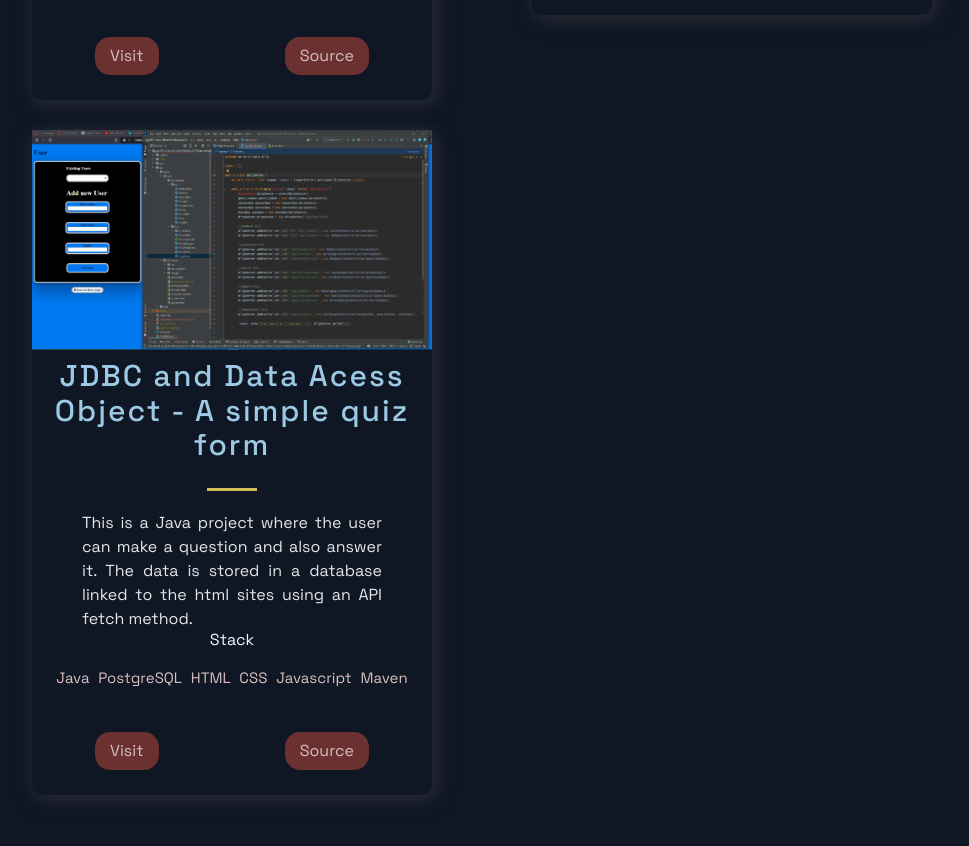
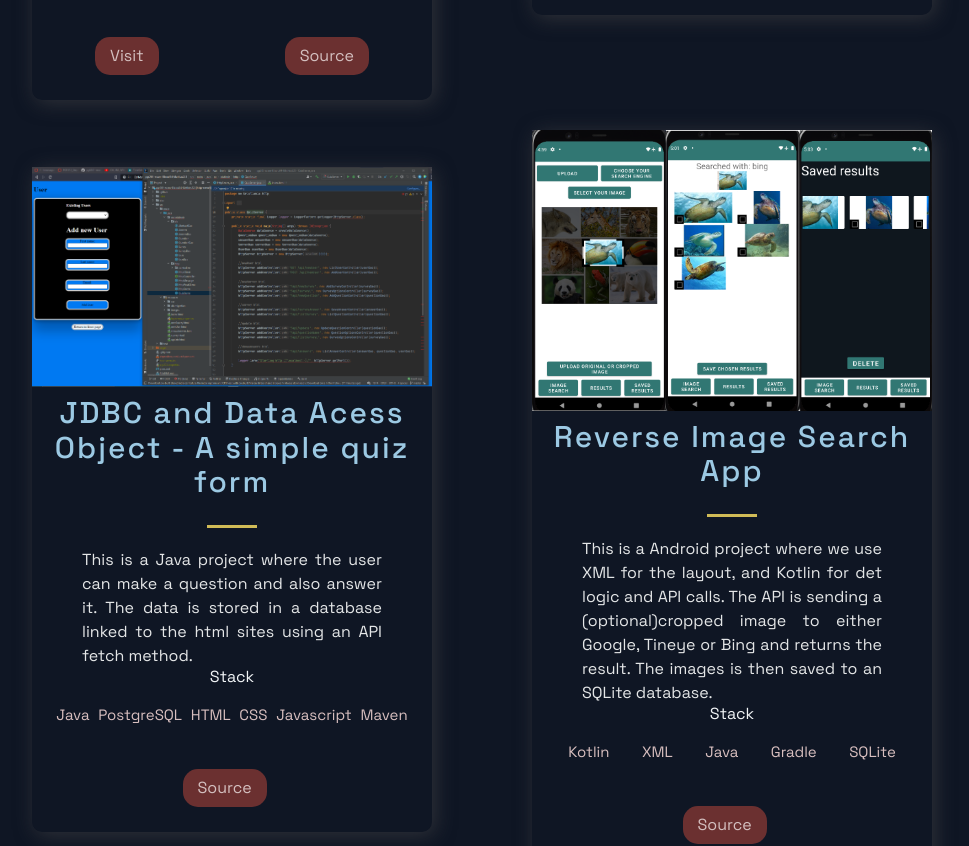
Before and after one commit to Ellaoui94/my-portfolio, a Next.js app: page / in a window 1280 px wide. Shown: the part 2280-3126 px from the top of the page, without its empty margins (158-1127 px from the left). Built offline with nearby package versions, Linux system fonts and the light colour scheme.

Commit message:
updated code, info and a new project

```diff
--- a/src/components/Footer/Footer.js
+++ b/src/components/Footer/Footer.js
@@ -22,10 +22,10 @@ const Footer = () => {
                 <Slogan>Innovating one project at a time</Slogan>
             </CompanyContainer>
             <SocialContainer>
-            <SocialIcons href="https://github.com/Ellaoui94">
+            <SocialIcons href="https://github.com/Ellaoui94" target="_blank">
                 <AiFillGithub size="3rem"/>
             </SocialIcons>
-            <SocialIcons href="https://www.linkedin.com/in/ellaoui-abdellaoui-9b7033207/">
+            <SocialIcons href="https://www.linkedin.com/in/ellaoui/" target="_blank">
                 <AiFillLinkedin size="3rem"/>
             </SocialIcons>
             </SocialContainer>
--- a/src/components/Header/Header.js
+++ b/src/components/Header/Header.js
@@ -32,10 +32,10 @@ const Header = () =>  (
           </li>
       </Div2>
       <Div3>
-          <SocialIcons href="https://github.com/Ellaoui94">
+          <SocialIcons href="https://github.com/Ellaoui94" target="_blank">
               <AiFillGithub size="3rem"/>
           </SocialIcons>
-          <SocialIcons href="https://www.linkedin.com/in/ellaoui-abdellaoui-9b7033207/">
+          <SocialIcons href="https://www.linkedin.com/in/ellaoui/" target="_blank">
               <AiFillLinkedin size="3rem"/>
           </SocialIcons>
       </Div3>
--- a/src/components/Projects/Projects.js
+++ b/src/components/Projects/Projects.js
@@ -27,8 +27,8 @@ const Projects = () => (
                       </TagList>
                   </div>
                   <UtilityList>
-                      <ExternalLinks href={visit}>Visit</ExternalLinks>
-                      <ExternalLinks href={source}>Source</ExternalLinks>
+                      {visit ? <ExternalLinks href={visit} target="_blank">Visit</ExternalLinks> : <div></div>}
+                      {visit ? <ExternalLinks href={source} target="_blank">Source</ExternalLinks> :  <ExternalLinks style={{marginRight: 115}}  href={source} target="_blank">Source</ExternalLinks> }
                   </UtilityList>
               </BlogCard>
           ))}
--- a/src/constants/constants.js
+++ b/src/constants/constants.js
@@ -34,14 +34,22 @@ export const projects = [
     source: 'https://github.com/Ellaoui94/WebprosjektEksamen',
     visit: 'https://ellaoui94.github.io/WebprosjektEksamen/',
     id: 3,
-  },  {
+  },
+  {
     title: 'JDBC and Data Acess Object - A simple quiz form',
     description: "This is a Java project where the user can make a question and also answer it. The data is stored in a database linked to the html sites using an API fetch method.",
     image: '/images/img_4.png',
     tags: ['Java', 'PostgreSQL', 'HTML', 'CSS', 'Javascript', 'Maven'],
-    source: 'https://google.com',
-    visit: 'https://google.com',
-    id: 3,
+    source: 'https://github.com/kristiania-pgr203-2021/pgr203-innlevering-3-Mathias223',
+    id: 4,
+  },
+  {
+    title: 'Reverse Image Search App',
+    description: "This is a Android project where we use XML for the layout, and Kotlin for det logic and API calls. The API is sending a (optional)cropped image to either Google, Tineye or Bing and returns the result. The images is then saved to an SQLite database.",
+    image: '/images/img_5.png',
+    tags: ['Kotlin', 'XML', 'Java', 'Gradle', 'SQLite'],
+    source: 'https://github.com/Ellaoui94/AndroidExam',
+    id: 5,
   },
 ];
 
--- a/src/pages/index.js
+++ b/src/pages/index.js
@@ -6,6 +6,7 @@ import Technologies from '../components/Technologies/Technologies';
 import Timeline from '../components/TimeLine/TimeLine';
 import { Layout } from '../layout/Layout';
 import { Section } from '../styles/GlobalComponents';
+
 
 
 const Home = () => {
```
Also changed, not shown: public/images/img_5.png.
